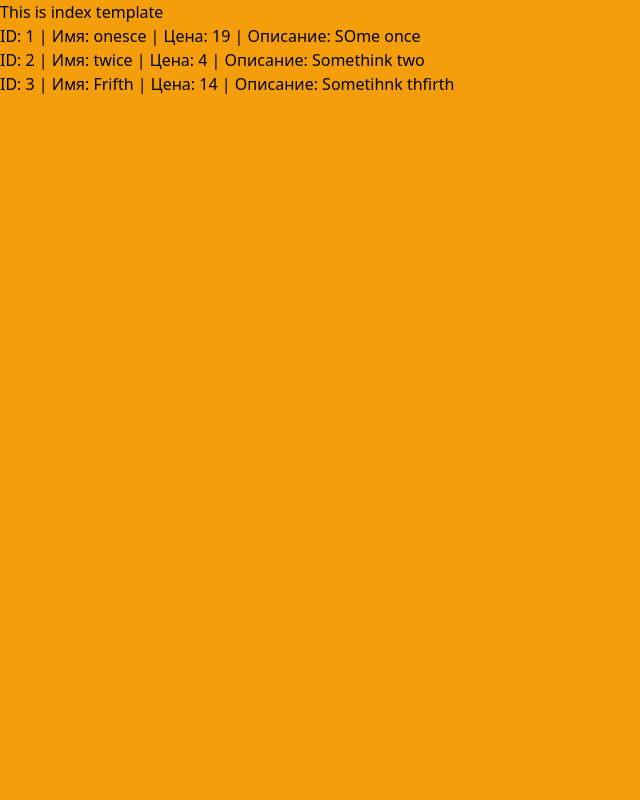
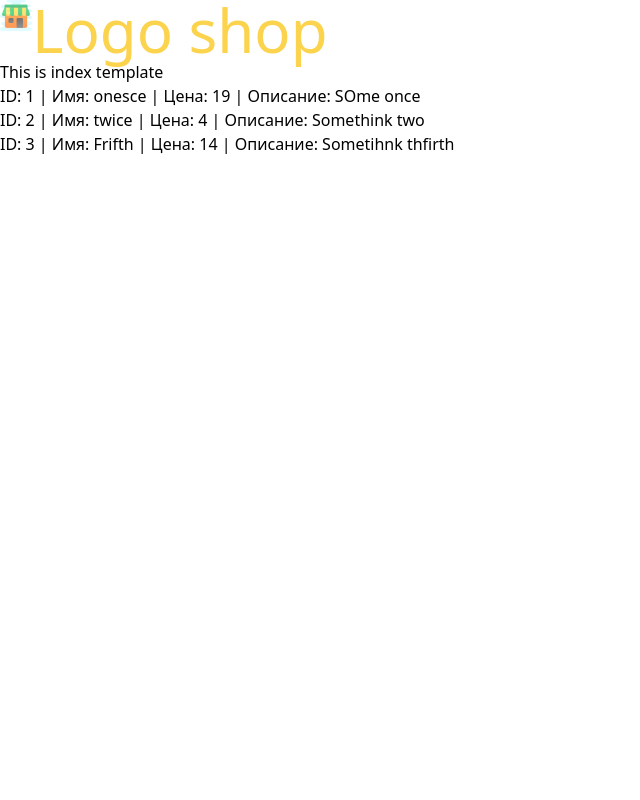
Before and after one commit to A737580/arby-django-5, a Django app: page /myapp/ in a window 1280 px wide. Shown: the whole page, without its empty margins (0-640 px from the left). Run offline with Django 5.2, Linux system fonts and the light colour scheme; data comes from the database, SQL or seed files in the repository.

Commit message:
logo & tailwind

```diff
--- a/mysite1/myapp/static/myapp/styles.css
+++ b/mysite1/myapp/static/myapp/styles.css
@@ -558,7 +558,24 @@ video {
   position: static;
 }
 
-.bg-amber-500 {
-  --tw-bg-opacity: 1;
-  background-color: rgb(245 158 11 / var(--tw-bg-opacity));
+.flex {
+  display: flex;
 }
+
+.h-8 {
+  height: 2rem;
+}
+
+.w-8 {
+  width: 2rem;
+}
+
+.text-6xl {
+  font-size: 3.75rem;
+  line-height: 1;
+}
+
+.text-amber-300 {
+  --tw-text-opacity: 1;
+  color: rgb(252 211 77 / var(--tw-text-opacity));
+}
--- a/mysite1/myapp/templates/myapp/index.html
+++ b/mysite1/myapp/templates/myapp/index.html
@@ -4,8 +4,24 @@
         <link rel="stylesheet" href="{% static 'myapp/styles.css' %}">
     </head>
 
-    <body class="bg-amber-500">
-    <h1>This is index template</h1>
+    <body class="">
+    <nav>
+      <div>
+        <div>
+          <div>
+            <div>
+              <div class="flex">
+                <img class="h-8 w-8" src="{% static 'myapp/images/img.png' %}" alt="logo">
+                <span class="text-amber-300 text-6xl">Logo shop</span>
+              </div>
+            </div>
+          </div>
+        </div>
+      </div>
+    </nav>
+
+
+    <h1>This is index template </h1>
     <h2>
         {% for item in items %}
         <a href="{% url 'myapp:detail' item.id %}">
```
Also changed, not shown: mysite1/myapp/static/myapp/images/img.png (added).
